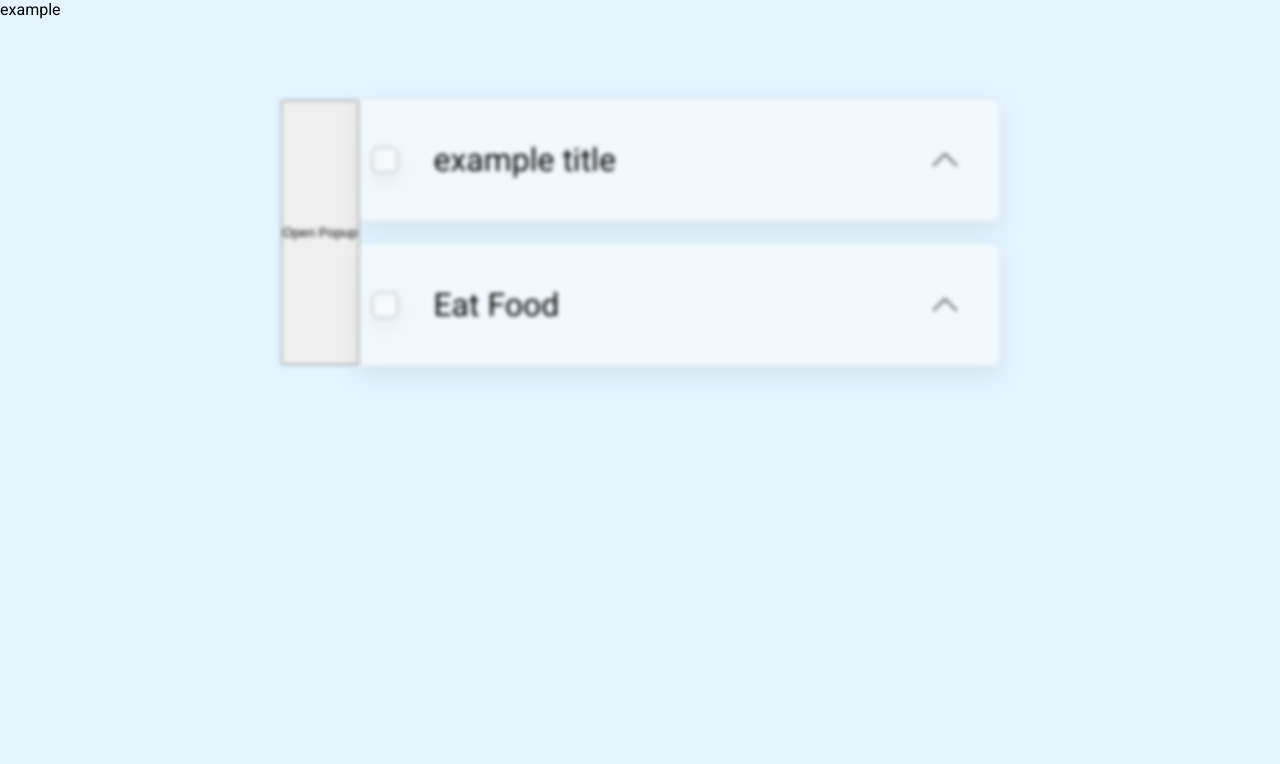
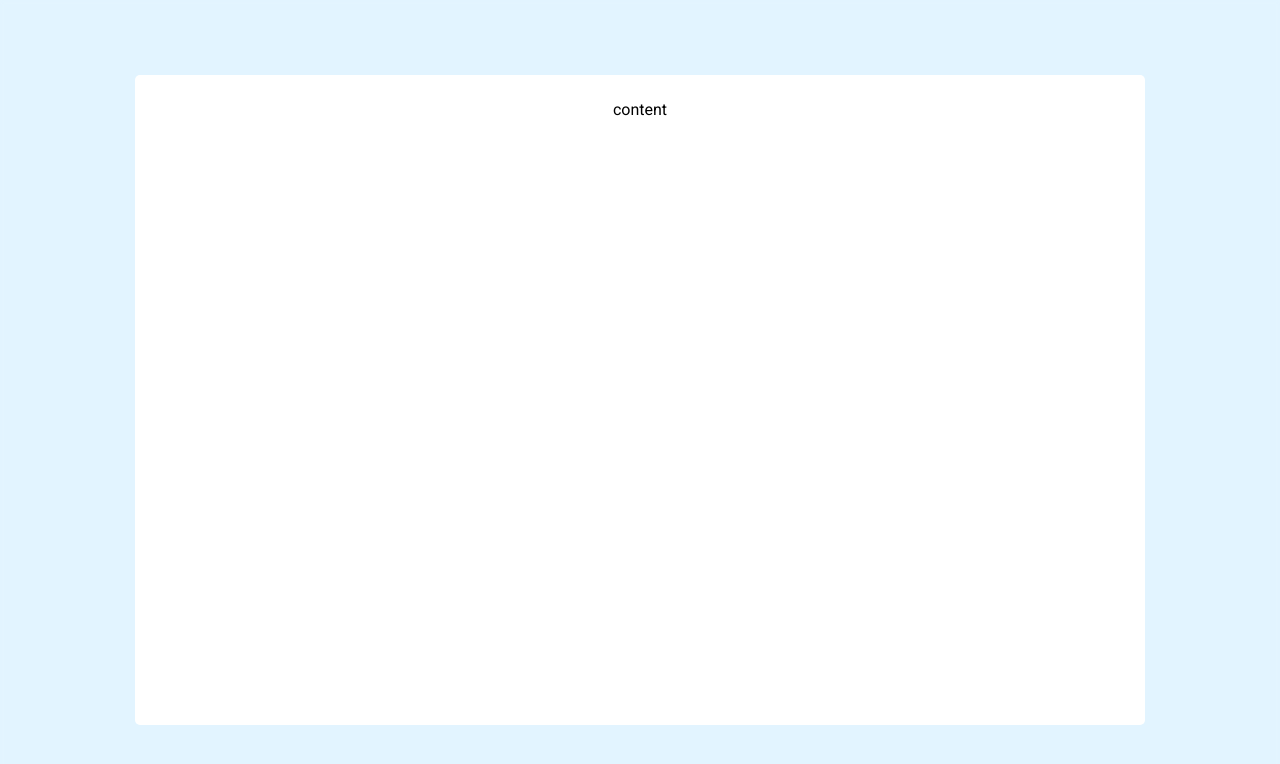
Before and after one commit to jkwanhow/fine-a-todo-list, a React (Vite) app: page / in a window 1280 px wide. Both pictures are taken after a click on the button "Open Popup". Shown: the top 764 px of the page. Built offline with nearby package versions, Linux system fonts and the light colour scheme.

Commit message:
added id to tests ToDoItem

```diff
--- a/src/App.tsx
+++ b/src/App.tsx
@@ -3,6 +3,7 @@ import React, {useState} from 'react';
 import { TasksProvider, useTasks } from './components/Contexts/TaskContext';
 import Tasks from './components/Tasks';
 import Popup from './components/Popup';
+import PopupCard from './components/Popup/PopupContent/PopupCard';
 
 function App() {
   const tasks = useTasks();
@@ -21,7 +22,7 @@ function App() {
         </div>
         {isPoppedUp?
         <Popup closePopup={handlePopupClose}>
-          <div>example</div>
+          <PopupCard />
         </Popup>
         :null}
       </div>
--- a/src/assets/index.css
+++ b/src/assets/index.css
@@ -133,4 +133,17 @@ body {
     width: 100vw;
     height: 100vh;
     backdrop-filter: blur(2px);
+    display: flex;
+    justify-content: center;
+    align-items: center;
 }
+
+.popup-card {
+    width: 75vw;
+    height: 75vh;
+    border-radius: 5px;
+    background-color: #FFFFFF;
+    display: flex;
+    justify-content: center;
+    padding: 25px;
+}
--- /dev/null
+++ b/src/components/Popup/PopupContent/PopupCard.tsx
@@ -0,0 +1,10 @@
+import React from 'react';
+
+export default function PopupCard({}){
+
+    return(
+        <div className='popup-card'>
+            content
+        </div>
+    )
+}
```
Also changed, not shown: 1 other file (tests, documents, lock files or other folders).
